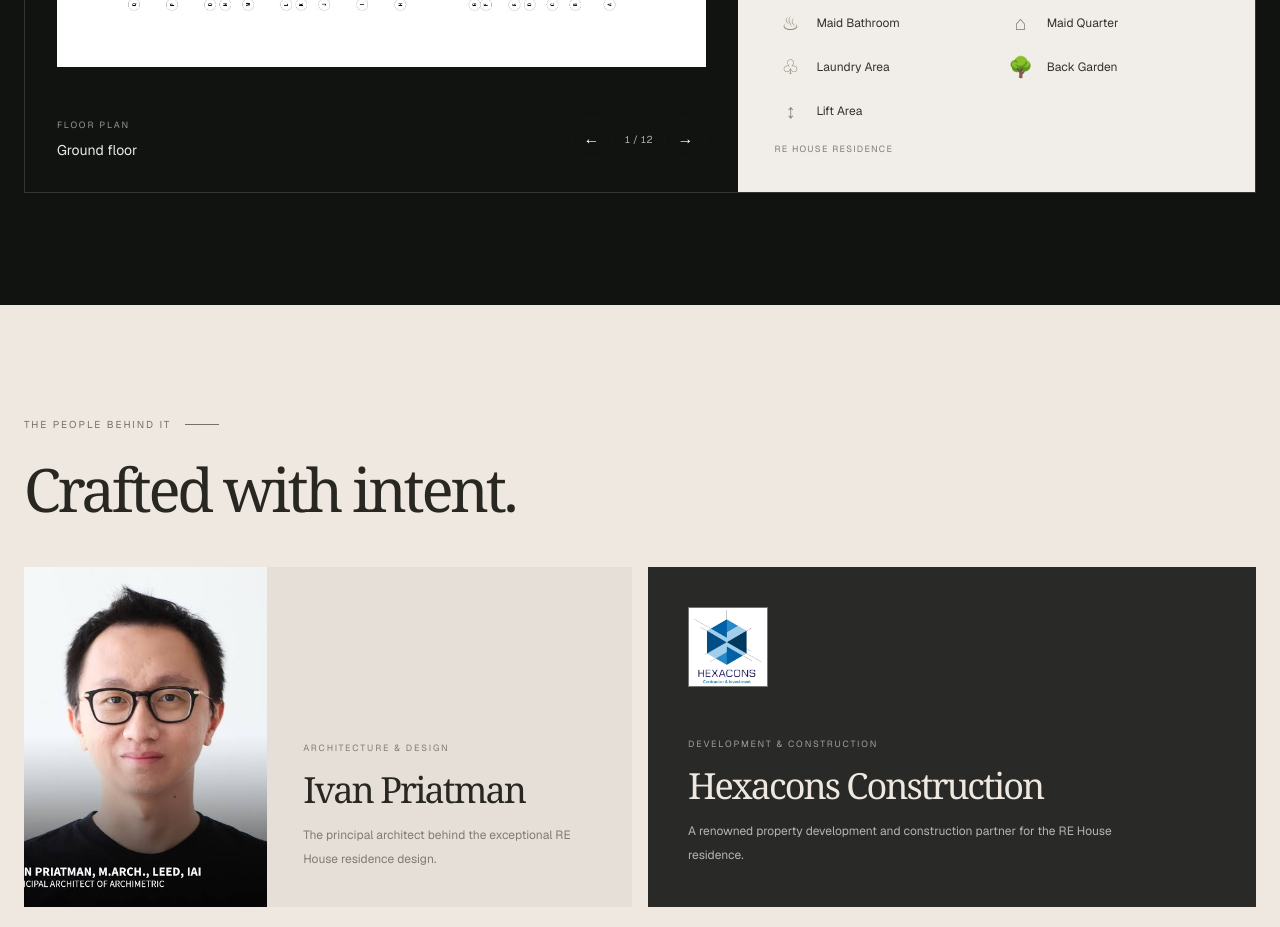
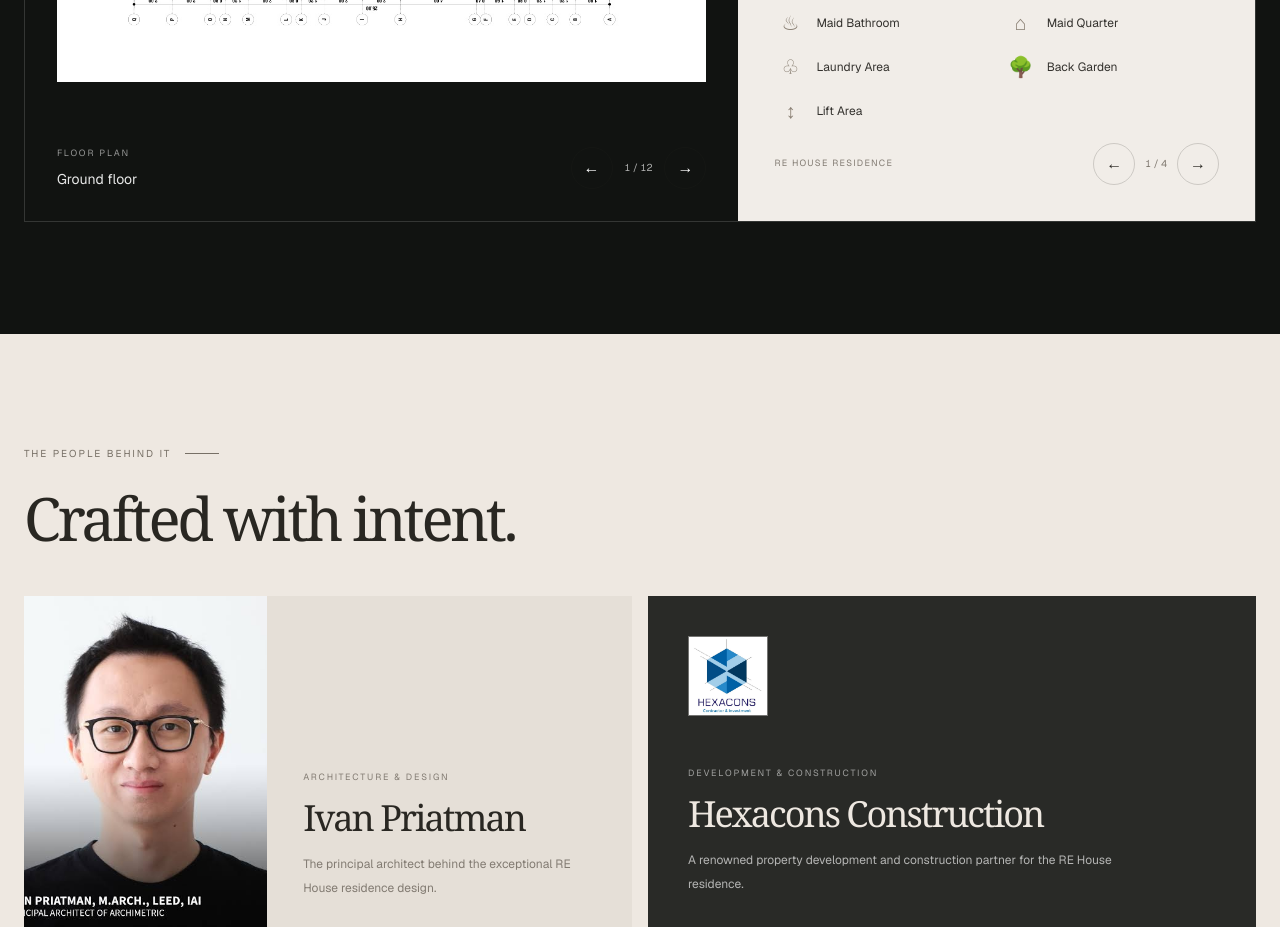
Before and after one commit to csoegi/estate-nextjs, a Next.js app: page / in a window 1280 px wide. Shown: the part 2680-3607 px from the top of the page. Built offline with nearby package versions, Linux system fonts and the light colour scheme.

Commit message:
Restore floor feature pagination in specs footer

```diff
--- a/sections/specifications.tsx
+++ b/sections/specifications.tsx
@@ -114,7 +114,14 @@ export function Specifications() {
                 <span className="text-[11px] leading-5 text-[#33312d] md:text-xs">{feature}</span>
               </div>)}
             </div>
-            <div className="mt-auto pt-4 text-[9px] uppercase tracking-[.14em] text-[#827b72]">RE House Residence</div>
+            <div className="mt-auto flex items-center justify-between pt-4">
+              <span className="text-[9px] uppercase tracking-[.14em] text-[#827b72]">RE House Residence</span>
+              <div className="flex shrink-0 items-center gap-1.5">
+                <button type="button" aria-label="Previous floor features" onClick={() => setActiveFloorPage((p) => (p + floorFeatures.length - 1) % floorFeatures.length)} className="spec-arrow">←</button>
+                <span className="px-1 text-[10px] tabular-nums text-[#827b72]">{activeFloorPage + 1} / {floorFeatures.length}</span>
+                <button type="button" aria-label="Next floor features" onClick={() => setActiveFloorPage((p) => (p + 1) % floorFeatures.length)} className="spec-arrow">→</button>
+              </div>
+            </div>
           </div>
         </div>
       </div>
```
